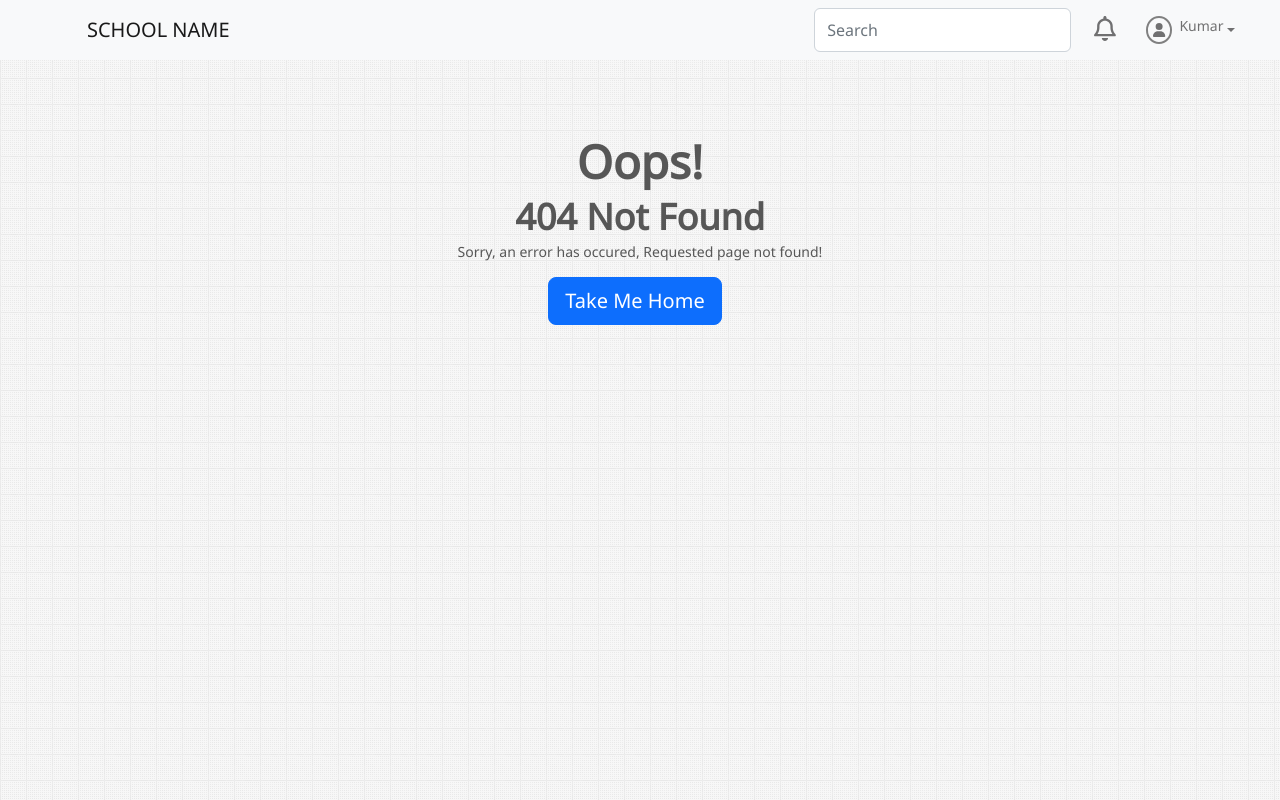
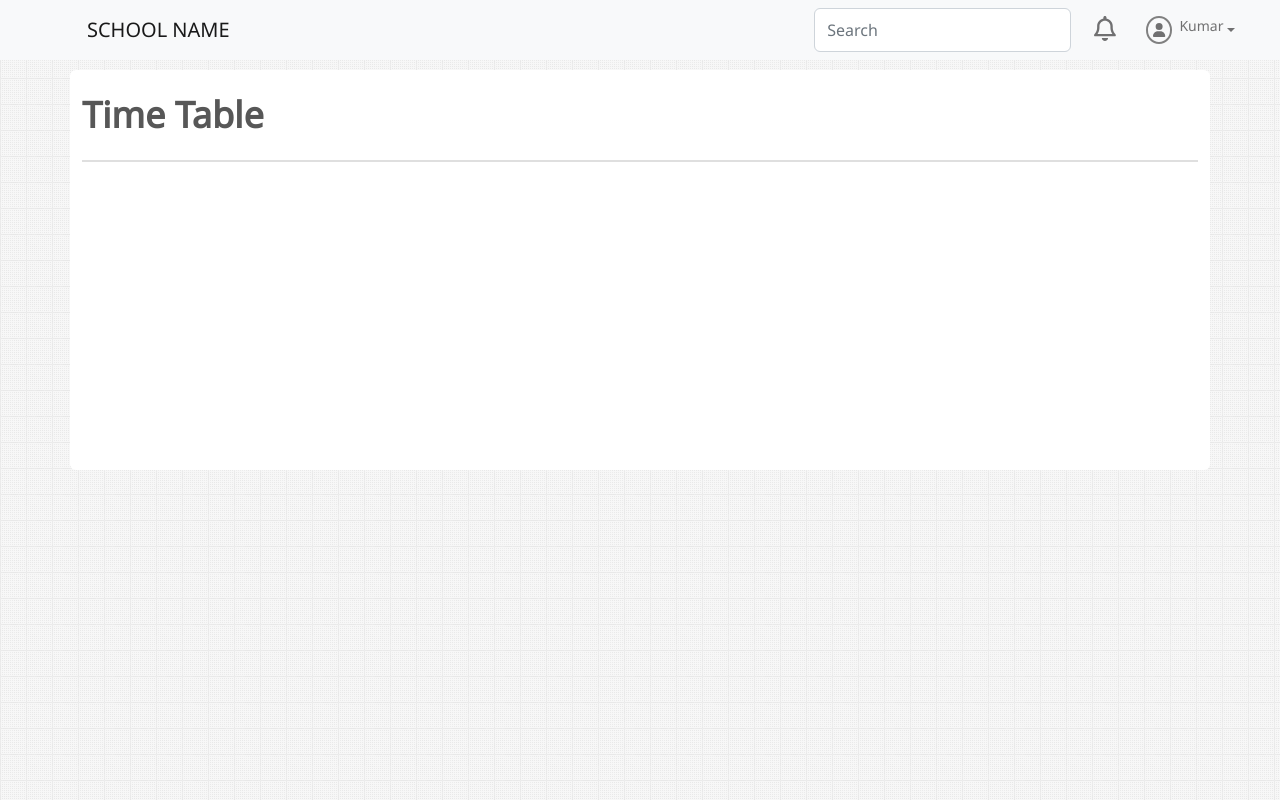
Before and after one commit to SanjayNithin2002/school-portal, a React (Create React App) app in the folder school-portal/: page /timetable in a window 1280 px wide. Before the commit this address had no page. Built offline with nearby package versions, Linux system fonts and the light colour scheme.

Commit message:
timetable

```diff
--- a/school-portal/src/AllRouters.jsx
+++ b/school-portal/src/AllRouters.jsx
@@ -17,6 +17,7 @@ import StudentInfo from "./Pages/Student/StudentInfo";
 import TeacherInfo from "./Pages/Teacher/TeacherInfo";
 import StudentList from "./Pages/Student/StudentList";
 import PostStudent from "./Pages/Attendance/PostStudent";
+import Timetable from "./Pages/Time table/timetable";
 const AllRoutes = () => {
     return(
         <BrowserRouter>
@@ -37,6 +38,7 @@ const AllRoutes = () => {
                 <Route path='/StaffInfo' element={<TeacherInfo/>}/>
                 <Route path='/StudentList' element={<StudentList/>}/>
                 <Route path='/PostAttendance' element={<PostStudent/>}/>
+                <Route path='/timetable' element={<Timetable/>}/>
                 <Route path='*' element={<Error404/>}/>
             </Routes>
         </BrowserRouter>
--- a/school-portal/src/App.js
+++ b/school-portal/src/App.js
@@ -1,7 +1,9 @@
 import React from 'react';
 import './App.css';
 import { useNavigate } from 'react-router-dom';
-
+import { Navbar, Nav } from 'rsuite';
+import HomeIcon from '@rsuite/icons/legacy/Home';
+import CogIcon from '@rsuite/icons/legacy/Cog';
 
 function App() {
   const navigate = useNavigate();
@@ -11,7 +13,15 @@ function App() {
   }
   return (
     <div className="App">
-      <br/><br/>
+
+      <div class="card">
+      <Navbar>
+    <Navbar.Brand href="#">SCHOOL NAME</Navbar.Brand>
+
+
+  </Navbar>
+      </div>
+      <br></br><br></br>
       <div class="row">
         <div class="col-sm-4">
           <div class="card">
@@ -60,6 +70,8 @@ function App() {
             </div>
           </div>
         </div>
+
+
       </div>
 
 
--- /dev/null
+++ b/school-portal/src/Pages/Time table/timetable.jsx
@@ -0,0 +1,21 @@
+import React from "react";
+import "react-datepicker/dist/react-datepicker.css";
+import "bootstrap/dist/css/bootstrap.min.css"
+import SideNavBar from "../../components/SideNavBar/SideNavBar";
+function timetable() {
+
+    return (
+        <div className="Main">
+
+            <SideNavBar/>
+            <div className="Home">
+                <div class="container rounded bg-white">
+                    <h2>Time Table</h2>
+                    <hr style={{border:"1px solid gray"}}/>
+                </div>
+            </div >
+        </div>
+    );
+}
+
+export default timetable;
```
Also changed, not shown: school-portal/src/Pages/Time table/timetable.css (added).
